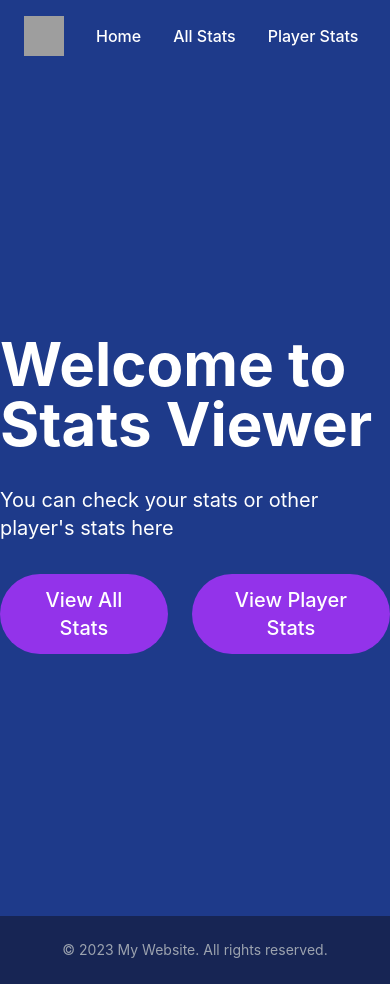
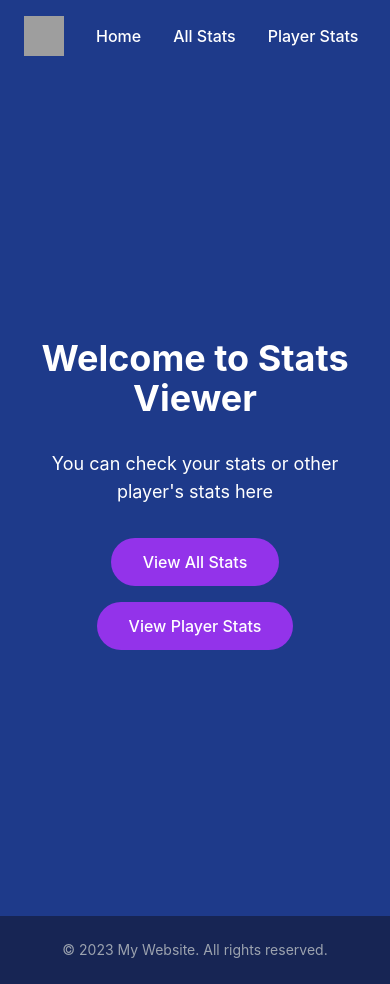
Before and after one commit to BadAccuracyID/react-qualification-ef-1, a React (Create React App) app: page / in a window 390 px wide. Built offline with nearby package versions, Linux system fonts and the light colour scheme; grey boxes are pictures that could not be loaded.

Commit message:
Minor adjustments

```diff
--- a/src/components/card/PlayerDataCard.tsx
+++ b/src/components/card/PlayerDataCard.tsx
@@ -1,34 +1,3 @@
-export function PlayerCard({id, name}: { id: string, name: string }) {
-    return (
-        <div className="flex flex-col items-center justify-center">
-            <h1 className="text-6xl font-bold mb-8">Player</h1>
-            <p className="text-xl">{id}</p>
-            <p className="text-xl">{name}</p>
-        </div>
-    )
-}
-
-export function StatsCard({wins, losses, kills, deaths, assists, money}: {
-    wins: number,
-    losses: number,
-    kills: number,
-    deaths: number,
-    assists: number,
-    money: number
-}) {
-    return (
-        <div className="flex flex-col items-center justify-center">
-            <h1 className="text-6xl font-bold mb-8">Stats</h1>
-            <p className="text-xl">{wins}</p>
-            <p className="text-xl">{losses}</p>
-            <p className="text-xl">{kills}</p>
-            <p className="text-xl">{deaths}</p>
-            <p className="text-xl">{assists}</p>
-            <p className="text-xl">{money}</p>
-        </div>
-    )
-}
-
 export function PlayerStatsCard({id, name, wins, losses, kills, deaths, assists, money}: {
     id: string,
     name: string,
--- a/src/pages/All.tsx
+++ b/src/pages/All.tsx
@@ -44,8 +44,6 @@ export default function All() {
         )
     }
 
-    console.log(data.players.items)
-
     return (
         <div className="bg-blue-900 text-white">
             {/* Navigation */}
--- a/src/pages/Home.tsx
+++ b/src/pages/Home.tsx
@@ -10,19 +10,24 @@ export default function Home() {
             <NavBarCard/>
 
             {/* Main section */}
-            <section className="flex flex-col items-center justify-center h-screen">
-                <h1 className="text-6xl font-bold mb-8">Welcome to Stats Viewer</h1>
-                <p className="text-xl">You can check your stats or other player's stats here</p>
-                <section className="flex items-center justify-center space-x-6">
+            <section className="flex flex-col items-center justify-center h-screen px-6 sm:px-0">
+                <h1 className="text-4xl sm:text-6xl font-bold mb-8 text-center">
+                    Welcome to Stats Viewer
+                </h1>
+                <p className="text-lg sm:text-xl text-center">
+                    You can check your stats or other player's stats here
+                </p>
+                <section
+                    className="flex flex-col sm:flex-row items-center justify-center space-y-4 sm:space-y-0 sm:space-x-4 mt-8">
                     <Link to={'/all'}>
                         <button
-                            className="px-8 py-3 mt-8 text-xl font-medium bg-purple-600 hover:bg-purple-500 rounded-full transition-colors duration-300">
+                            className="w-full sm:w-auto px-8 py-3 text-base sm:text-xl font-medium bg-purple-600 hover:bg-purple-500 rounded-full transition-colors duration-300">
                             View All Stats
                         </button>
                     </Link>
                     <Link to={'/player'}>
                         <button
-                            className="px-8 py-3 mt-8 text-xl font-medium bg-purple-600 hover:bg-purple-500 rounded-full transition-colors duration-300">
+                            className="w-full sm:w-auto px-8 py-3 text-base sm:text-xl font-medium bg-purple-600 hover:bg-purple-500 rounded-full transition-colors duration-300">
                             View Player Stats
                         </button>
                     </Link>
```
